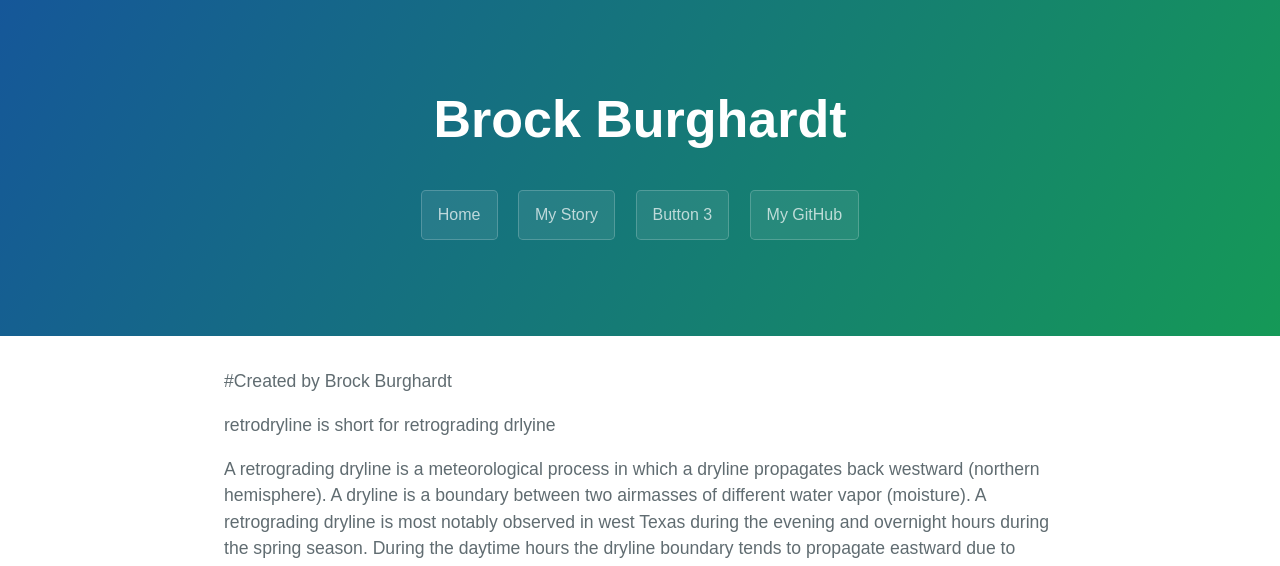
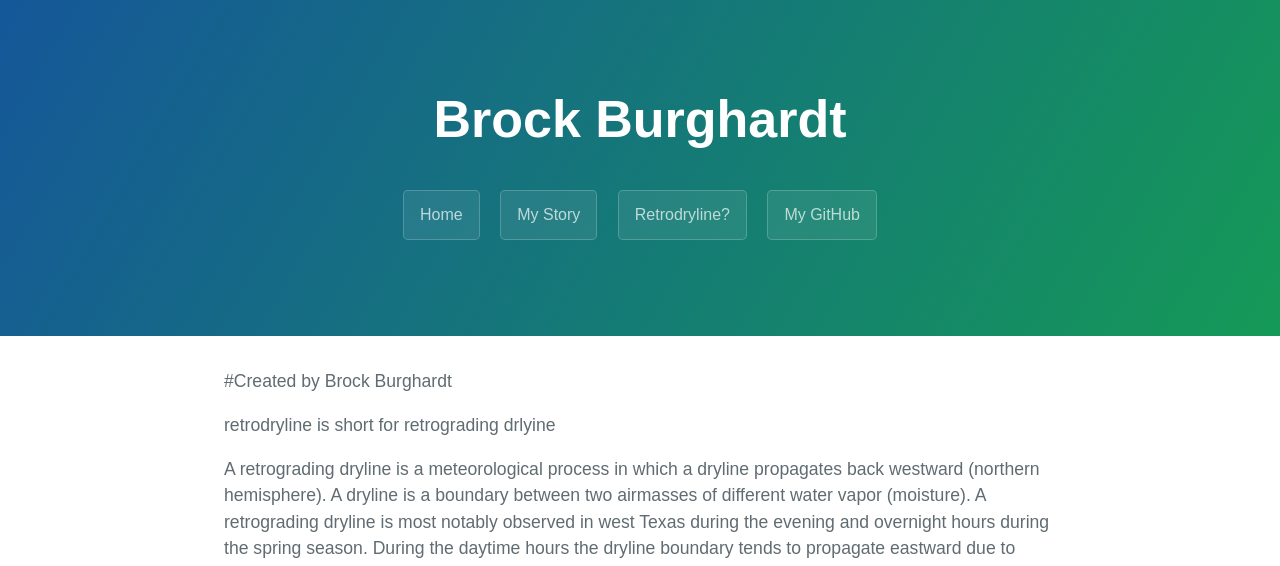
Before and after one commit to retrodryline-zz/retrodryline.github.io, a Jekyll site: the page built from retro.md, in a window 1280 px wide. Shown: the top 566 px of the page. Built offline with Jekyll 4.4.1, drawn with Linux system fonts in a browser that asks for light colours.

Commit message:
Update template.html

```diff
--- a/_layouts/template.html
+++ b/_layouts/template.html
@@ -81,7 +81,7 @@
       <h2 class="project-tagline"></h2>
        <a href="index" class="btn">Home</a>
        <a href="mystory" class="btn">My Story</a>
-       <a href="mystory" class="btn">Button 3</a>
+       <a href="retrodryline" class="btn">Retrodryline?</a>
        <a href="https://github.com/retrodryline" class="btn" target="_blank" rel="noopener noreferrer">My GitHub</a>
     </section>
 
```
